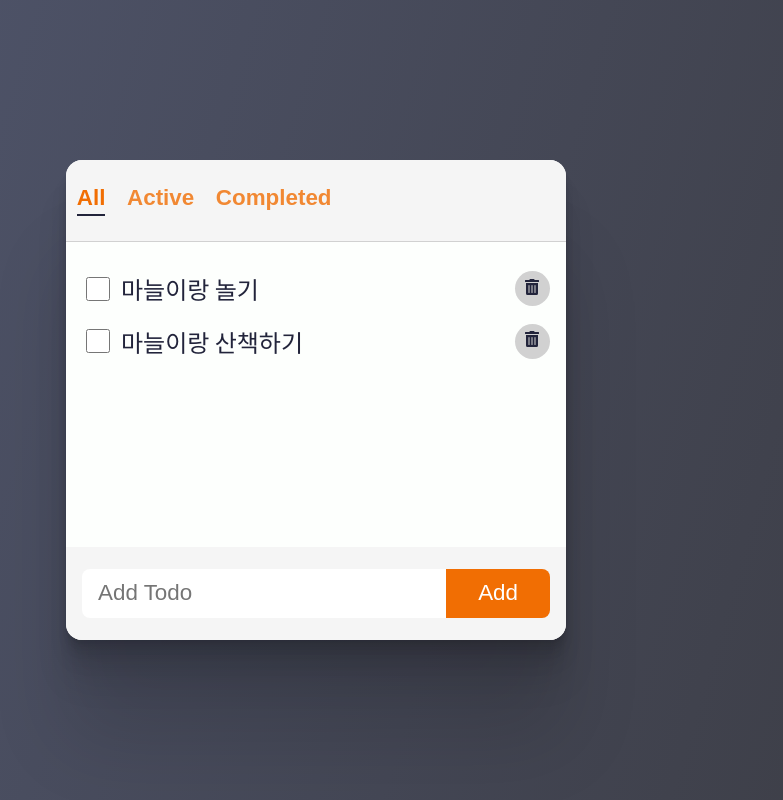
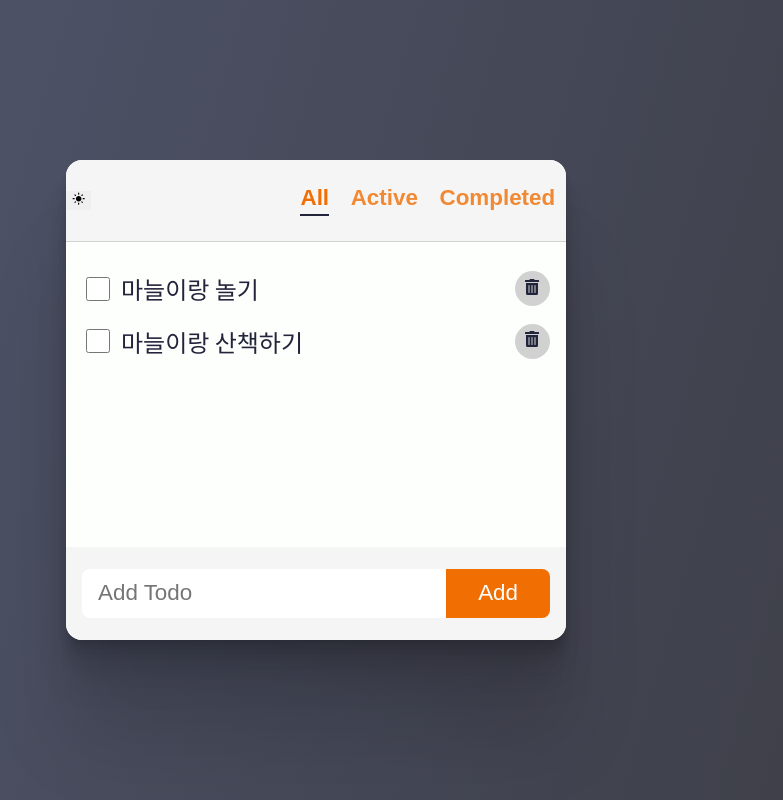
Before and after one commit to devmanta/todo-react, a React (Vite) app: page / in a window 1280 px wide. Shown: the whole page, without its empty margins (324-1107 px from the left). Built offline with nearby package versions, Linux system fonts and the light colour scheme.

Commit message:
feat: add theme context

```diff
--- a/src/App.jsx
+++ b/src/App.jsx
@@ -2,6 +2,7 @@ import { useState } from 'react';
 import './App.css';
 import Header from './components/Header/Header';
 import TodoList from './components/TodoList/TodoList';
+import { ThemeProvider } from './context/DarkModeContext';
 
 const filters = ['all', 'active', 'completed'];
 
@@ -9,10 +10,10 @@ function App() {
   const [filter, setFilter] = useState(filters[0]);
 
   return (
-    <>
+    <ThemeProvider>
       <Header filters={filters} filter={filter} onFilterChange={setFilter} />
       <TodoList filter={filter} />
-    </>
+    </ThemeProvider>
   );
 }
 
--- a/src/components/Header/Header.jsx
+++ b/src/components/Header/Header.jsx
@@ -1,8 +1,15 @@
+import { useDarkMode } from '../../hooks/useDarkMode';
 import styles from './Header.module.css';
+import { MdLightMode, MdDarkMode } from 'react-icons/md';
 
 export default function Header({ filters, filter, onFilterChange }) {
+  const { darkMode, toggleDarkMode } = useDarkMode();
+
   return (
     <header className={styles.header}>
+      <button onClick={toggleDarkMode}>
+        {darkMode ? <MdDarkMode /> : <MdLightMode />}
+      </button>
       <ul className={styles.filters}>
         {filters.map((f, idx) => (
           <li key={idx}>
--- /dev/null
+++ b/src/context/DarkModeContext.jsx
@@ -0,0 +1,36 @@
+import { createContext, useEffect, useState, useCallback } from 'react';
+
+export const ThemeContext = createContext(null);
+
+export function ThemeProvider({ children }) {
+  const [darkMode, setDarkMode] = useState(false);
+
+  const updateDarkMode = useCallback((isDark) => {
+    document.documentElement.classList.toggle('dark', isDark);
+    localStorage.setItem('theme', isDark ? 'dark' : 'light');
+  }, []);
+
+  const toggleDarkMode = () => {
+    setDarkMode((prev) => {
+      const newMode = !prev;
+      updateDarkMode(newMode);
+
+      return newMode;
+    });
+  };
+
+  useEffect(() => {
+    const isDark =
+      localStorage.theme === 'dark' ||
+      (!('theme' in localStorage) &&
+        window.matchMedia('(prefers-color-scheme: dark)').matches);
+    setDarkMode(isDark);
+    updateDarkMode(isDark);
+  }, [updateDarkMode]);
+
+  return (
+    <ThemeContext.Provider value={{ darkMode, toggleDarkMode }}>
+      {children}
+    </ThemeContext.Provider>
+  );
+}
--- /dev/null
+++ b/src/hooks/useDarkMode.jsx
@@ -0,0 +1,4 @@
+import { useContext } from 'react';
+import { ThemeContext } from '../context/DarkModeContext';
+
+export const useDarkMode = () => useContext(ThemeContext);
```
